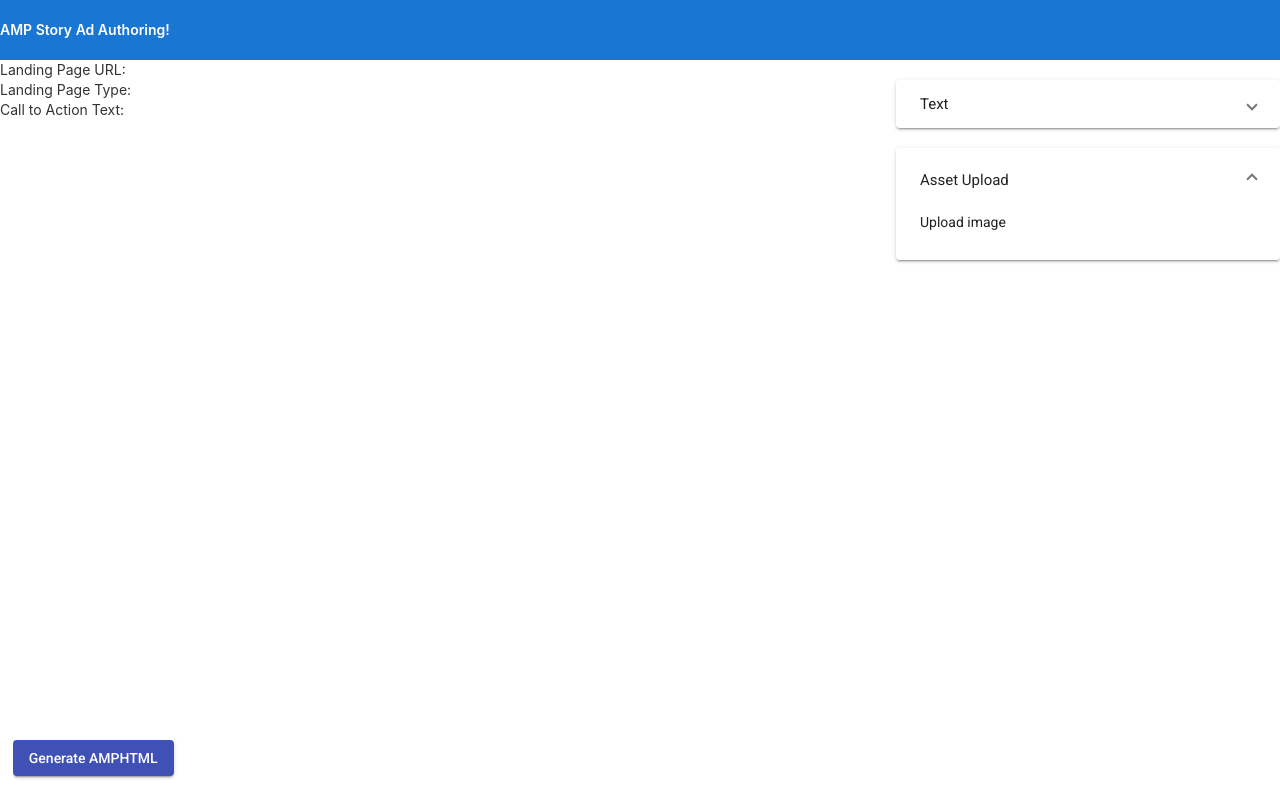
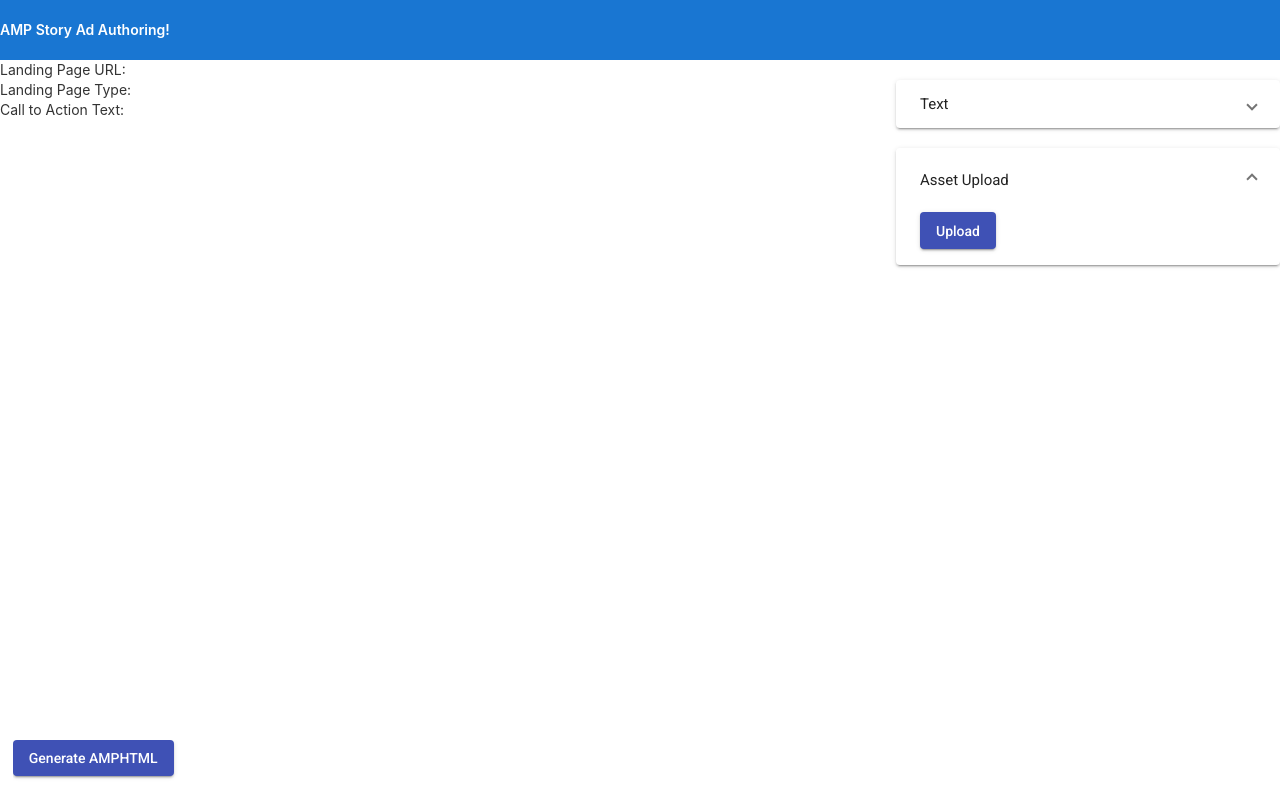
Before and after one commit to ryanfarrow/amp-story-ad-authoring-tool, an Angular app: page / in a window 1280 px wide. Both pictures are taken after a click on the button "Asset Upload". Built offline with nearby package versions, Linux system fonts and the light colour scheme.

Commit message:
added upload button

```diff
--- a/src/app/asset-upload/asset-upload.component.html
+++ b/src/app/asset-upload/asset-upload.component.html
@@ -5,6 +5,15 @@
                 Asset Upload
             </mat-panel-title>
         </mat-expansion-panel-header>
-        <p>Upload image</p>
+        <button mat-raised-button
+            color="primary"
+            type="button"
+            (click)="fileInput.click()">
+            <span>Upload</span>
+            <input #fileInput
+                type="file"
+                (change)="onFileInput($event)"
+                style="display:none;" />
+        </button>
     </mat-expansion-panel>
 </div>
```
